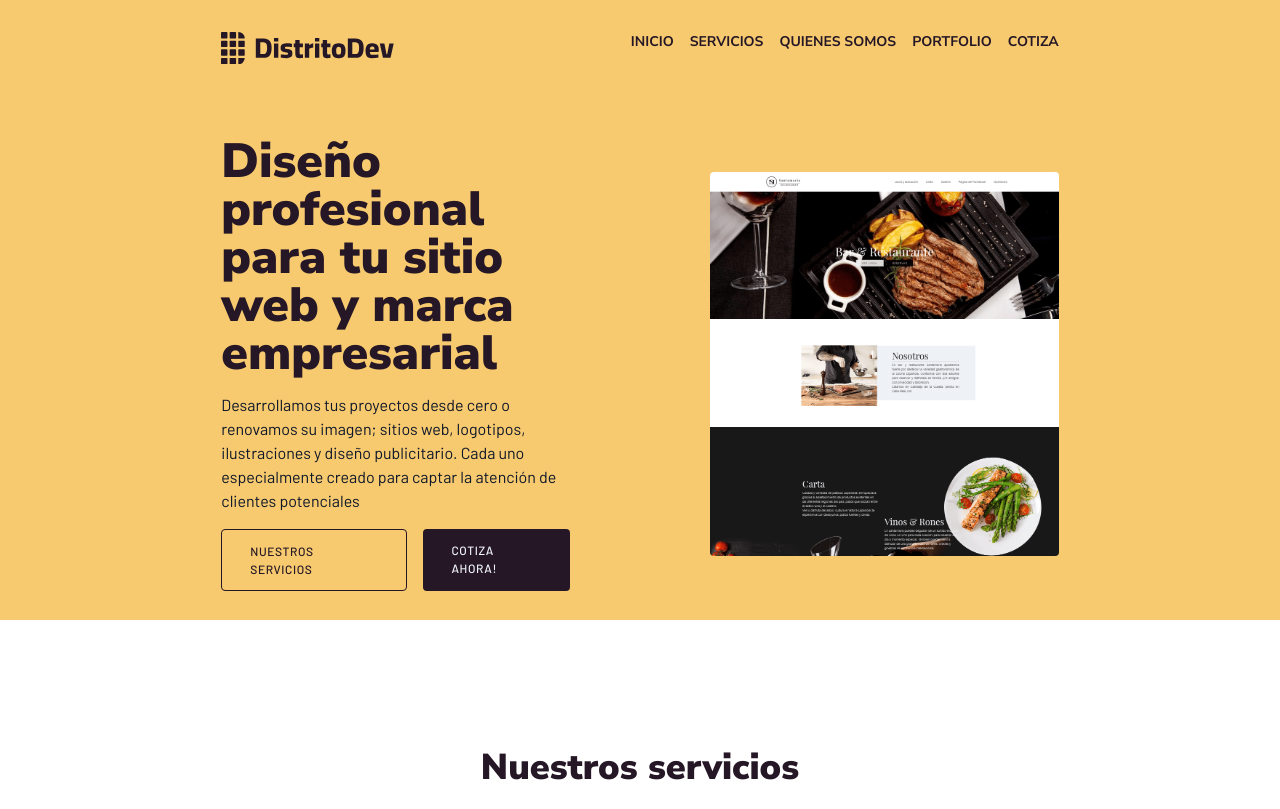
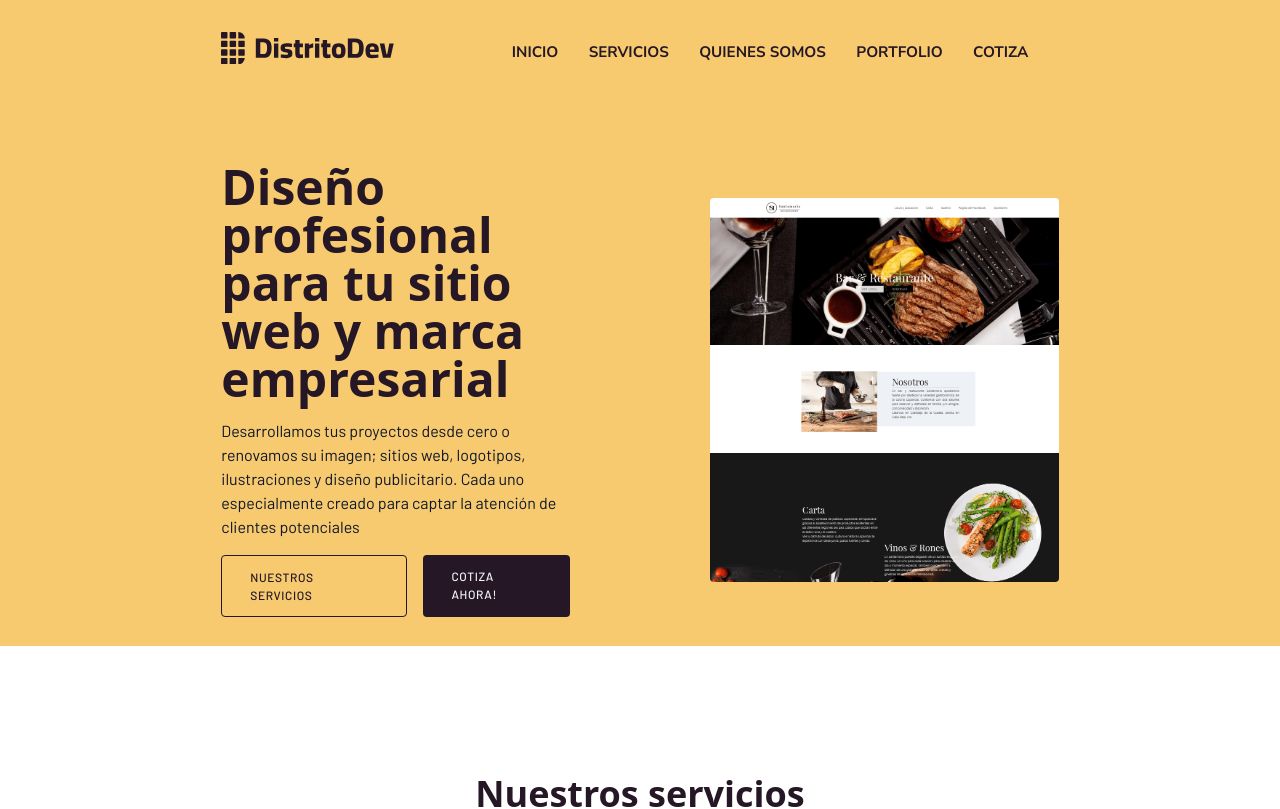
Before and after one commit to AlexRayo/distritodev, a Next.js app: page / in a window 1280 px wide. Shown: the top 809 px of the page. Built offline with nearby package versions, Linux system fonts and the light colour scheme.

Commit message:
primary menu and font update

```diff
--- a/src/components/header.tsx
+++ b/src/components/header.tsx
@@ -15,18 +15,26 @@ function Header() {
             <header className=" bg-primary-color">
                 <nav className="custom-container flex justify-between py-8 relative">
                     <Logo />
-                    <input id="menu" className='peer/menu absolute hidden w-0' type="checkbox" name="menu"/>
-                    <label htmlFor="menu" className='md:hidden cursor-pointer text-3xl'>☰</label>
 
-                    <div className="max-h-0 peer-checked/menu:max-h-96 transition-all duration-300 overflow-hidden absolute right-0 w-full text-left mt-16 bg-secondary-color md:w-auto md:relative md:mt-0 md:max-h-96 md:bg-inherit md:text-right">
-                        <ul className="pt-8 md:pt-0 md:flex">
-                            <li className="menu-item"><a href="#" className="">Inicio</a></li>
-                            <li className="menu-item"><a href="#" className="">Servicios</a></li>
-                            <li className="menu-item"><a href="#" className="">Quienes somos</a></li>
-                            <li className="menu-item"><a href="#" className="">Portfolio</a></li>
-                            <li className="menu-item"><a href="#" className="">Cotiza</a></li>
-                        </ul>
+                    <div className="relative inline-block text-left dropdown text-3xl">
+                        <button className='md:hidden' type="button">☰</button>
+                        <div className="opacity-0 opacity-100 invisible dropdown-menu transition-all duration-300 transform origin-top-right -translate-y-2 scale-95 md:visible">
+                            <div className="absolute md:relative right-0 w-56 md:w-auto mt-2 md:mt-0 origin-top-right bg-secondary-color md:bg-transparent rounded-md" role="menu">
+                                <div className="px-4 py-3">
+                                    <ul className="menu-primary">
+                                        <li><a href="#">Inicio</a></li>
+                                        <li><a href="#">Servicios</a></li>
+                                        <li><a href="#">Quienes somos</a></li>
+                                        <li><a href="#">Portfolio</a></li>
+                                        <li><a href="#">Cotiza</a></li>
+                                    </ul>
+                                </div>
+
+                            </div>
+                        </div>
                     </div>
+
+
                 </nav>
             </header>
         </>
--- a/src/components/layout.tsx
+++ b/src/components/layout.tsx
@@ -6,7 +6,9 @@ function Layout({ children }: any) {
     return (
         <main>
             <Header />
-            {children}
+            <div id="main" className="">
+                {children}
+            </div>
             <Footer />
         </main>
     )
--- a/src/sections/homeAbout.tsx
+++ b/src/sections/homeAbout.tsx
@@ -8,8 +8,7 @@ function HomeAbout() {
             <div className="custom-container">
                 <div className="blocks-half-desk">
                     <div className="md:w-5/12">
-                        <h2 className="h4-format">Distrito dev</h2>
-                        <h3 className="h2-format">Quienes somos</h3>
+                        <h2 className="h2-format">Quienes somos</h2>
                         <p className="mt-2">Somos el mejor equipo de trabajo conformado por expertos en distintas áreas, enfocados en brindar soluciones a empresas que requieren dar un salto profesional</p>
 
                     </div>
--- a/src/styles/globals.css
+++ b/src/styles/globals.css
@@ -1,4 +1,3 @@
-/* @import url('https://fonts.googleapis.com/css2?family=Nunito+Sans:wght@900;400&display=swap'); */
 @tailwind base;
 @tailwind components;
 @tailwind utilities;
@@ -12,8 +11,7 @@ html {
     @apply transition duration-300 ease-out
 }
 h1, h2, h3, h4 {
-    font-family: 'Nunito Sans', sans-serif;
-    @apply text-secondary-color font-black
+    @apply text-secondary-color font-black font-sans
 }
 /* ============================================ */
 .custom-container {
@@ -33,16 +31,16 @@ h1, h2, h3, h4 {
     @apply bg-primary-color
 }
 
-.h1-format {
+h1 {
     @apply text-4xl md:text-5xl
 }
-.h2-format {
+h2 {
     @apply text-3xl md:text-4xl
 }
-.h3-format {
+h3 {
     @apply text-2xl md:text-3xl
 }
-.h4-format {
+h4 {
     @apply text-xl
 }
 
@@ -56,9 +54,9 @@ h1, h2, h3, h4 {
     @apply text-slate-300
 }
 
-/** COMPONENTS **/
+/**=========== COMPONENTS ===========**/
 
-/* =================================================================*/
+/* ===========*/
 .btn {
     @apply py-3 px-7 rounded hover:bg-opacity-80 uppercase tracking-wider text-xs font-medium
 }
@@ -69,16 +67,23 @@ h1, h2, h3, h4 {
     @apply btn  border border-secondary-color text-secondary-color
 }
 
-/* =================================================================*/
-.menu-item {
+/* Main menu */
+.menu-primary {
+    @apply py-2 md:pt-0 md:flex
+}
+.menu-primary li a {
     font-family: 'Nunito Sans', sans-serif;
-    @apply text-sm uppercase ml-4 text-slate-100 mb-6 md:text-secondary-color font-bold
+    @apply block w-full text-sm font-bold uppercase text-slate-100 my-5 md:my-0 md:text-secondary-color px-4 py-2 rounded-md md:w-auto md:text-md md:border-b-2 md:border-transparent md:mx-4 md:px-0 md:pb-2
 }
-/* .menu-tem a {
-    @apply text-slate-100
-} */
-/* =================================================================*/
-/** etc **/
-.rectangle-button {
-    @apply block h-1.5 w-16 my-2 rounded
+.menu-primary li a:hover {
+    @apply bg-slate-100 text-secondary-color md:border-secondary-color md:bg-transparent md:rounded-none
 }
+
+/**=========== ETC ===========**/
+
+/*Custom dropdown behavior*/
+.dropdown:focus-within .dropdown-menu {
+    opacity:1;
+    transform: translate(0) scale(1);
+    visibility: visible;
+  }
--- a/tailwind.config.js
+++ b/tailwind.config.js
@@ -7,6 +7,7 @@ module.exports = {
     extend: {
         fontSize: {
             'xs' : '0.75rem',
+            'md' : '1rem',
         },
         colors: {
             'primary-color': '#f7ca6f',
```
